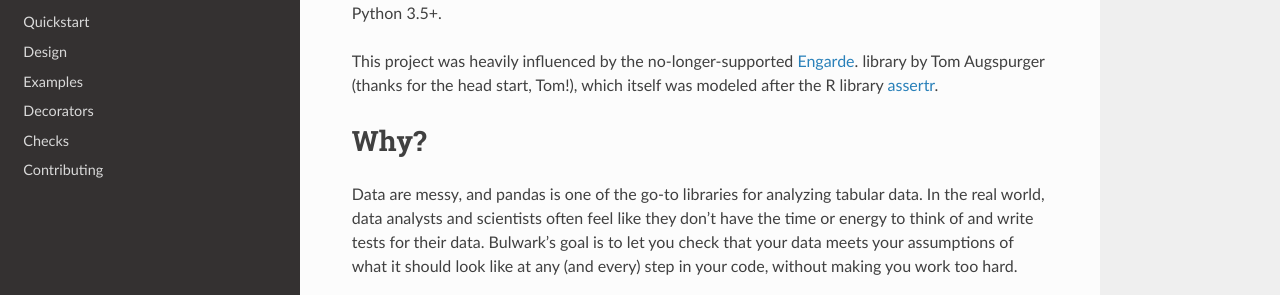
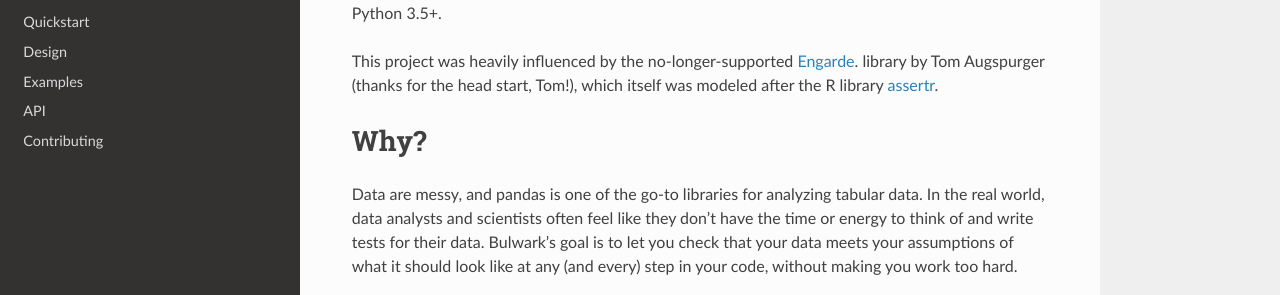
Before and after one commit to ZaxR/bulwark, a Sphinx documentation site: the page built from docs/index.rst, in a window 1280 px wide. Shown: the part 182-477 px from the top of the page. Built offline with Sphinx 7.4.7 and the Read the Docs theme 2.0.0, drawn with Linux system fonts in a browser that asks for light colours.

```diff
--- a/docs/api.rst
+++ b/docs/api.rst
@@ -1,18 +1,8 @@
-Decorators
---------------
-
-.. currentmodule:: bulwark.decorators
+API
+-----------------
 
 .. autosummary::
-   :toctree: _source
-   :members:
+   :toctree:
 
-
-Checks
------------------
-
-.. currentmodule:: bulwark.checks
-
-.. autosummary::
-   :toctree: _source
-   :members:
+   bulwark.checks
+   bulwark.decorators
--- a/docs/conf.py
+++ b/docs/conf.py
@@ -98,7 +98,7 @@ html_theme_options = {
     'style_external_links': False,
     # 'vcs_pageview_mode': '',
     # Toc options
-    'collapse_navigation': False,
+    'collapse_navigation': True,
     'sticky_navigation': True,
     'navigation_depth': 4,
     'includehidden': True,
```
